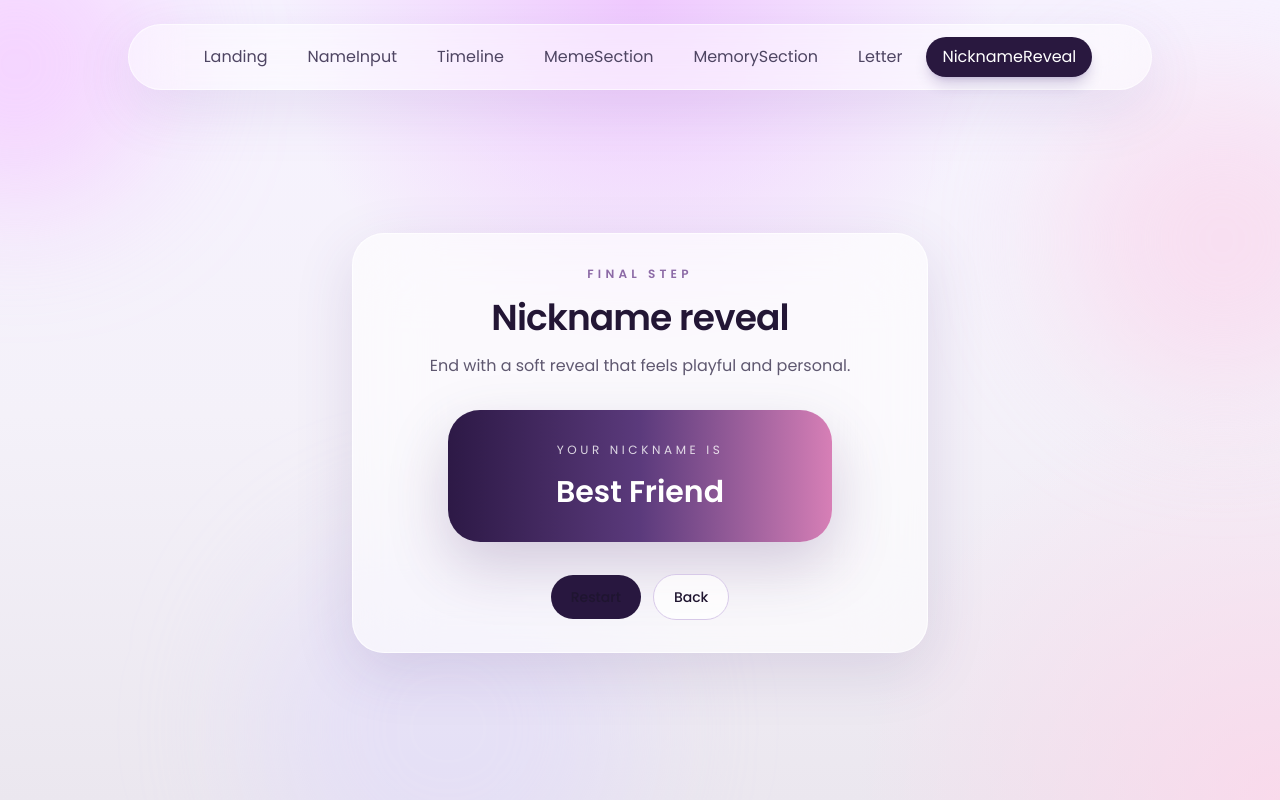
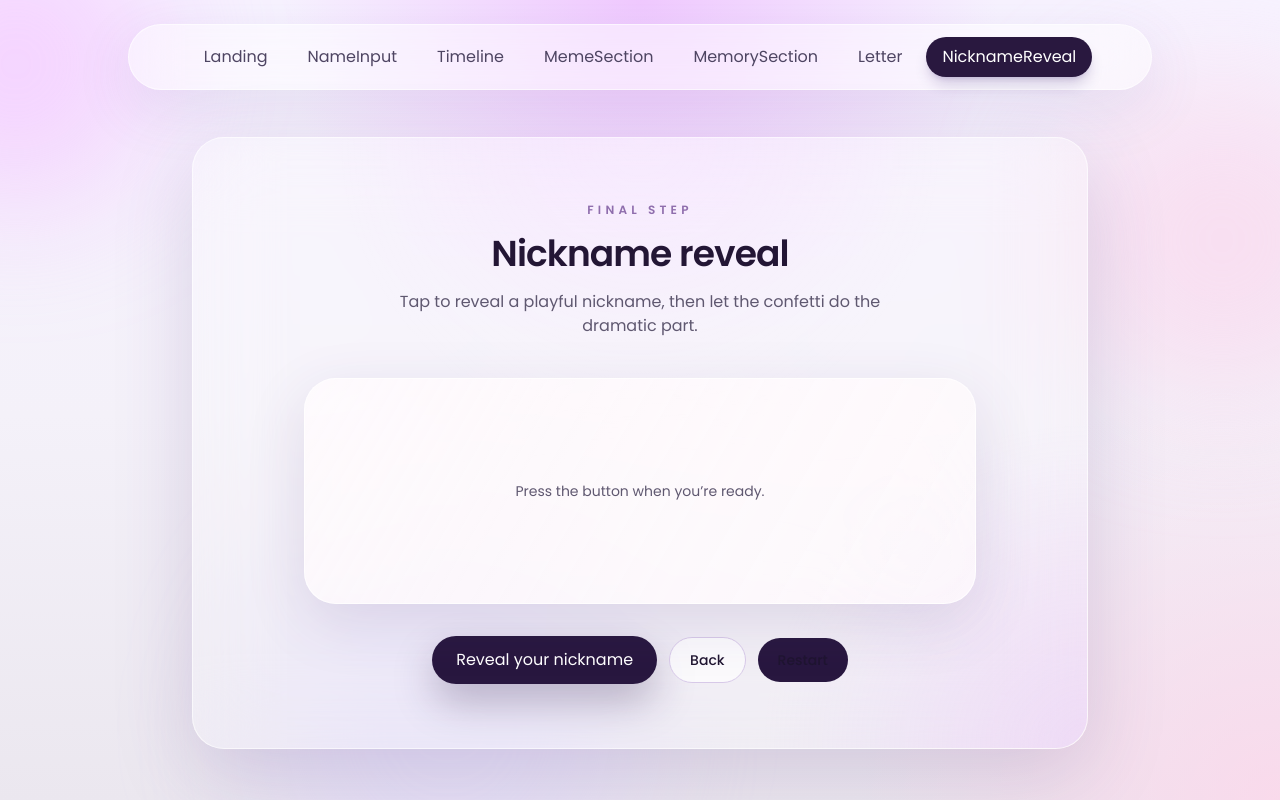
Before and after one commit to sarthaksinghaniya/bestfriend_day, a React (Vite) app: page /nickname-reveal in a window 1280 px wide. Built offline with nearby package versions, Linux system fonts and the light colour scheme.

Commit message:
Add nickname reveal confetti

```diff
--- a/src/pages/NicknameReveal.jsx
+++ b/src/pages/NicknameReveal.jsx
@@ -1,22 +1,191 @@
-import PageCard from '../components/PageCard';
+import { useMemo, useState } from 'react';
+import { AnimatePresence, motion } from 'framer-motion';
 import PrimaryButton from '../components/PrimaryButton';
 import SecondaryButton from '../components/SecondaryButton';
 
+const nicknames = [
+  'Sunbeam',
+  'Moonbeam',
+  'Favorite Person',
+  'Soft Chaos',
+  'Tiny Wonder',
+  'Heart Thief',
+  'Warm Spark',
+  'Moonlight',
+  'Honey Bee',
+  'Starlight',
+];
+
+const confettiColors = ['#f9a8d4', '#c4b5fd', '#fbcfe8', '#ddd6fe', '#fde68a', '#ffffff'];
+
+function getRandomNickname() {
+  return nicknames[Math.floor(Math.random() * nicknames.length)];
+}
+
+function buildConfettiPieces() {
+  return Array.from({ length: 22 }, (_, index) => ({
+    id: `${Date.now()}-${index}`,
+    left: `${Math.random() * 100}%`,
+    top: `${30 + Math.random() * 20}%`,
+    rotate: Math.random() * 360,
+    duration: 1.8 + Math.random() * 1.2,
+    delay: Math.random() * 0.12,
+    size: 7 + Math.random() * 7,
+    color: confettiColors[index % confettiColors.length],
+  }));
+}
+
 export default function NicknameReveal() {
+  const [nickname, setNickname] = useState('');
+  const [hasRevealed, setHasRevealed] = useState(false);
+  const [confetti, setConfetti] = useState([]);
+
+  const message = useMemo(() => {
+    if (!nickname) {
+      return 'Press the button when you’re ready.';
+    }
+
+    return `You are my ${nickname}`;
+  }, [nickname]);
+
+  function triggerConfetti() {
+    const pieces = buildConfettiPieces();
+    setConfetti(pieces);
+
+    window.setTimeout(() => {
+      setConfetti([]);
+    }, 2200);
+  }
+
+  function revealNickname() {
+    setNickname(getRandomNickname());
+    setHasRevealed(true);
+    triggerConfetti();
+  }
+
+  function generateAgain() {
+    setNickname(getRandomNickname());
+    setHasRevealed(true);
+    triggerConfetti();
+  }
+
   return (
-    <PageCard
-      eyebrow="Final step"
-      title="Nickname reveal"
-      description="End with a soft reveal that feels playful and personal."
-    >
-      <div className="mx-auto max-w-sm rounded-[2rem] bg-gradient-to-r from-[#2d1946] via-[#5b3a7c] to-[#d77fb6] px-6 py-8 text-white shadow-[0_24px_60px_rgba(78,42,110,0.22)]">
-        <p className="text-xs uppercase tracking-[0.3em] text-white/80">Your nickname is</p>
-        <p className="mt-4 text-3xl font-semibold">Best Friend</p>
-      </div>
-      <div className="mt-8 flex flex-col items-center justify-center gap-3 sm:flex-row">
-        <PrimaryButton to="/">Restart</PrimaryButton>
-        <SecondaryButton to="/letter">Back</SecondaryButton>
-      </div>
-    </PageCard>
+    <section className="relative flex w-full max-w-4xl items-center justify-center overflow-hidden rounded-[2rem] border border-white/60 bg-white/22 px-5 py-12 shadow-[0_24px_80px_rgba(86,58,126,0.18)] backdrop-blur-2xl sm:px-8 sm:py-16">
+      <div className="pointer-events-none absolute inset-0 bg-[radial-gradient(circle_at_top,rgba(255,255,255,0.24),transparent_40%),radial-gradient(circle_at_bottom_right,rgba(225,194,255,0.34),transparent_30%)]" />
+
+      <AnimatePresence>
+        {confetti.map((piece) => (
+          <motion.span
+            key={piece.id}
+            className="pointer-events-none absolute z-20 rounded-sm"
+            style={{
+              left: piece.left,
+              top: piece.top,
+              width: piece.size,
+              height: piece.size * 1.25,
+              backgroundColor: piece.color,
+              rotate: piece.rotate,
+            }}
+            initial={{ opacity: 0, y: 0, scale: 0.4 }}
+            animate={{
+              opacity: [0, 1, 0],
+              y: [0, -120, 120],
+              x: [0, Math.random() * 60 - 30, Math.random() * 120 - 60],
+              scale: [0.4, 1, 0.85],
+              rotate: [piece.rotate, piece.rotate + 160, piece.rotate + 320],
+            }}
+            transition={{
+              duration: piece.duration,
+              delay: piece.delay,
+              ease: 'easeOut',
+            }}
+          />
+        ))}
+      </AnimatePresence>
+
+      <motion.div
+        initial={{ opacity: 0, y: 14 }}
+        animate={{ opacity: 1, y: 0 }}
+        transition={{ duration: 0.6, ease: 'easeOut' }}
+        className="relative z-10 w-full max-w-2xl text-center"
+      >
+        <p className="text-xs font-semibold uppercase tracking-[0.35em] text-[#8f6ead]">
+          Final step
+        </p>
+        <h1 className="mt-4 text-3xl font-semibold tracking-tight text-[#231635] sm:text-4xl">
+          Nickname reveal
+        </h1>
+        <p className="mx-auto mt-4 max-w-lg text-sm leading-6 text-[#5f5870] sm:text-base">
+          Tap to reveal a playful nickname, then let the confetti do the dramatic part.
+        </p>
+
+        <div className="relative mx-auto mt-10 overflow-hidden rounded-[2rem] border border-white/75 bg-[#fffafc]/75 p-6 shadow-[0_18px_60px_rgba(86,58,126,0.14)] backdrop-blur-2xl sm:p-8">
+          <div className="absolute inset-0 bg-[linear-gradient(120deg,rgba(255,255,255,0.42),transparent_35%,rgba(255,255,255,0.16)_60%,transparent)] opacity-70" />
+
+          <div className="relative z-10 min-h-[10rem]">
+            <AnimatePresence mode="wait">
+              {hasRevealed ? (
+                <motion.div
+                  key={nickname}
+                  initial={{ opacity: 0, y: 16, scale: 0.98 }}
+                  animate={{ opacity: 1, y: 0, scale: 1 }}
+                  exit={{ opacity: 0, y: -8 }}
+                  transition={{ duration: 0.5, ease: 'easeOut' }}
+                  className="flex h-full flex-col items-center justify-center"
+                >
+                  <p className="text-xs uppercase tracking-[0.38em] text-[#a286c0]">
+                    You are my
+                  </p>
+                  <p className="mt-4 text-4xl font-semibold tracking-tight text-[#29183f] sm:text-5xl">
+                    {nickname}
+                  </p>
+                  <p className="mt-5 text-sm leading-6 text-[#5f5870]">
+                    Send me a screenshot of this 👀
+                  </p>
+                </motion.div>
+              ) : (
+                <motion.div
+                  key="reveal-prompt"
+                  initial={{ opacity: 0 }}
+                  animate={{ opacity: 1 }}
+                  exit={{ opacity: 0 }}
+                  transition={{ duration: 0.35 }}
+                  className="flex h-full min-h-[10rem] flex-col items-center justify-center"
+                >
+                  <p className="text-sm leading-6 text-[#5f5870]">{message}</p>
+                </motion.div>
+              )}
+            </AnimatePresence>
+          </div>
+        </div>
+
+        <div className="mt-8 flex flex-col items-center justify-center gap-3 sm:flex-row">
+          {!hasRevealed ? (
+            <motion.button
+              type="button"
+              onClick={revealNickname}
+              whileHover={{ scale: 1.03 }}
+              whileTap={{ scale: 0.98 }}
+              className="inline-flex items-center justify-center rounded-full bg-[#28173f] px-6 py-3 text-sm font-medium text-white shadow-[0_18px_40px_rgba(39,23,63,0.28)] transition hover:bg-[#352055]"
+            >
+              Reveal your nickname
+            </motion.button>
+          ) : (
+            <motion.button
+              type="button"
+              onClick={generateAgain}
+              whileHover={{ scale: 1.03 }}
+              whileTap={{ scale: 0.98 }}
+              className="inline-flex items-center justify-center rounded-full bg-[#28173f] px-6 py-3 text-sm font-medium text-white shadow-[0_18px_40px_rgba(39,23,63,0.28)] transition hover:bg-[#352055]"
+            >
+              Generate again
+            </motion.button>
+          )}
+
+          <SecondaryButton to="/letter">Back</SecondaryButton>
+          <PrimaryButton to="/">Restart</PrimaryButton>
+        </div>
+      </motion.div>
+    </section>
   );
 }
```
